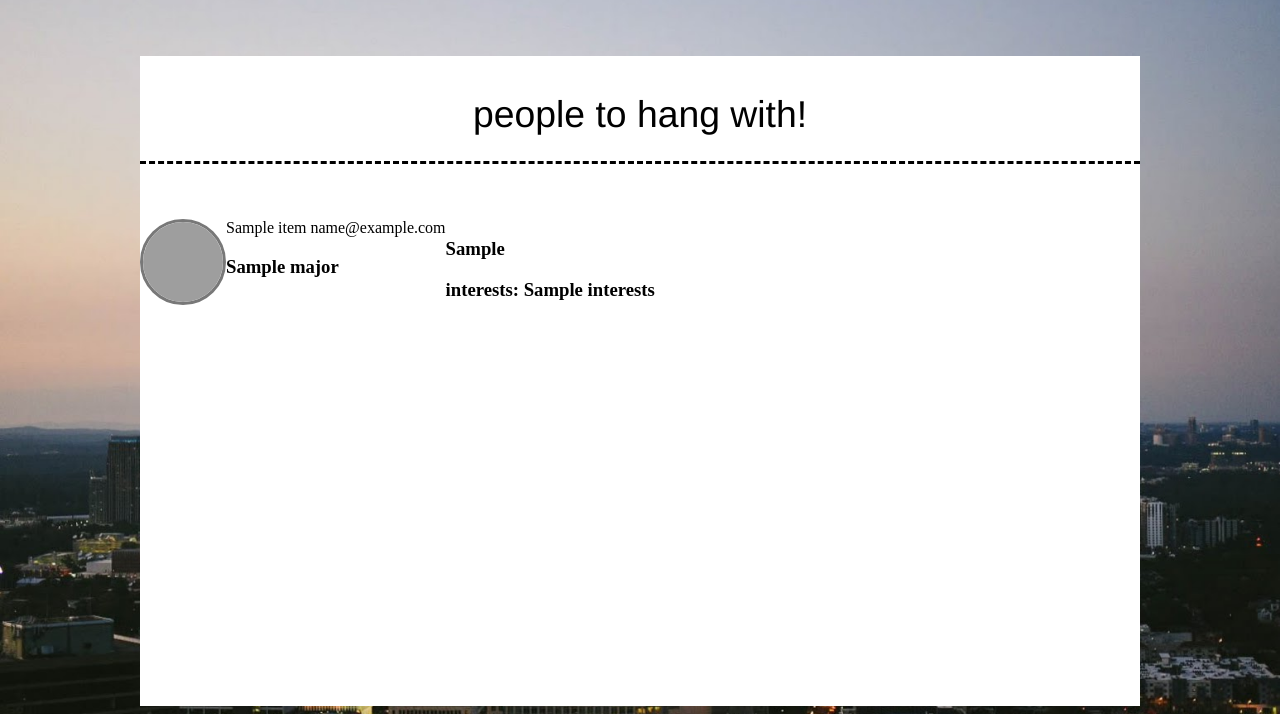
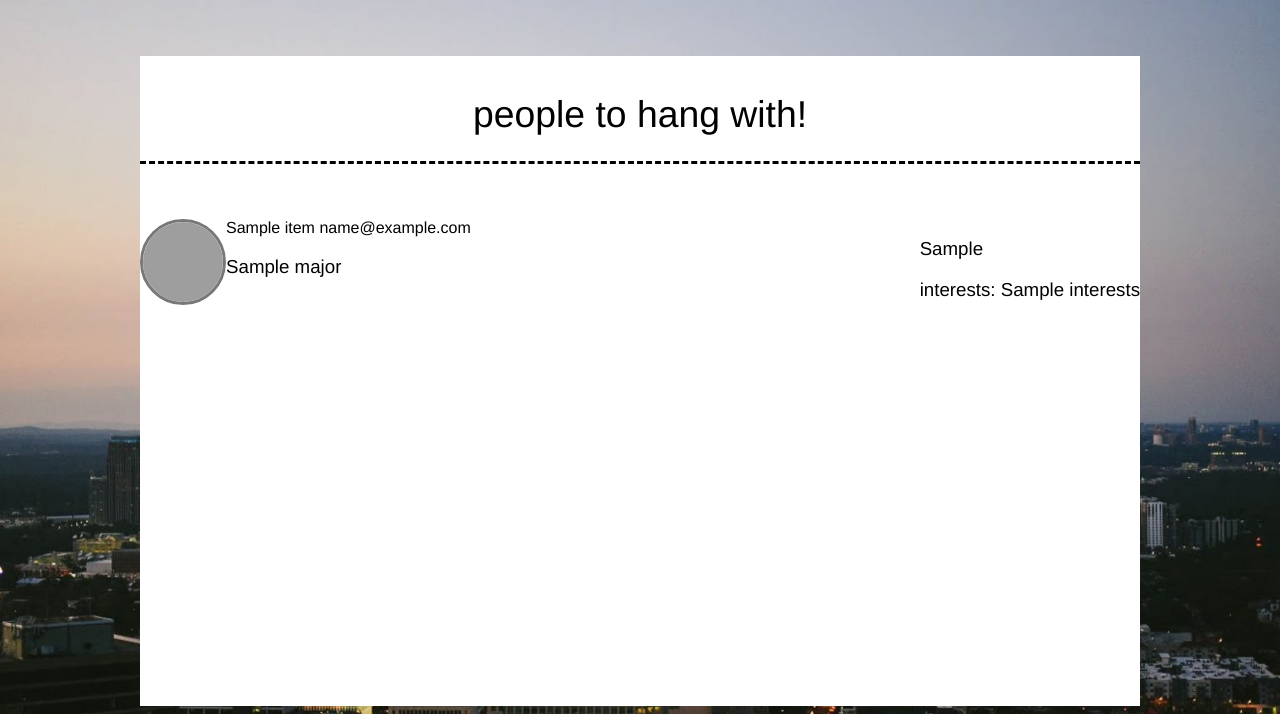
Before and after one commit to vlop11/Connecting-People, a Python web app: template templates/people-page.html in a window 1280 px wide. Shown: the part 88-802 px from the top of the page. Run offline with Jinja, Linux system fonts and the light colour scheme; the template is opened without the code that fills it: most values are stand-ins (such as "Sample title", 1, 10 or a date in 2020); grey boxes are pictures that could not be loaded.

Commit message:
Having member profiles include better font rounded image
CSS

```diff
--- a/styles/people.css
+++ b/styles/people.css
@@ -52,24 +52,26 @@ html {
   overflow: auto;
   }
 
-#person {
-  font-family: helvetica;
-  font-weight: lighter;
-  text-align: center;
-}
 .member-list {
   list-style:none;
   padding: 0;
+  font-family: helvetica;
+  font-weight: lighter;
 }
 .member-item {
   display: flex;
-
+}
+.member-item-info {
+  flex-grow: 1;
 }
 img {
   width: 80px;
   height: 80px;
   border-radius: 50%;
   border: 3px solid #00000087;
+}
 
-
+h3 {
+  font-family: helvetica;
+  font-weight: lighter;
 }
```
Also changed, not shown: templates/people-page.html (+7 -0 lines).
